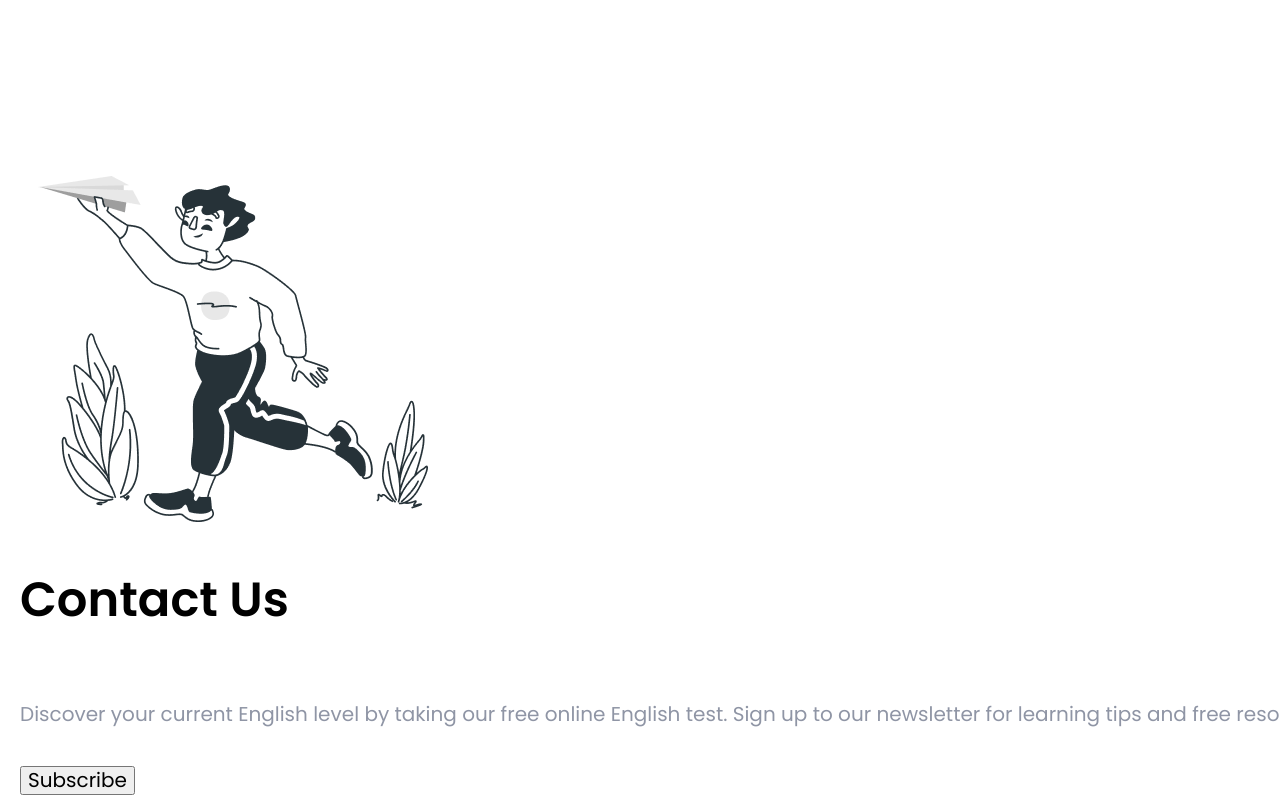
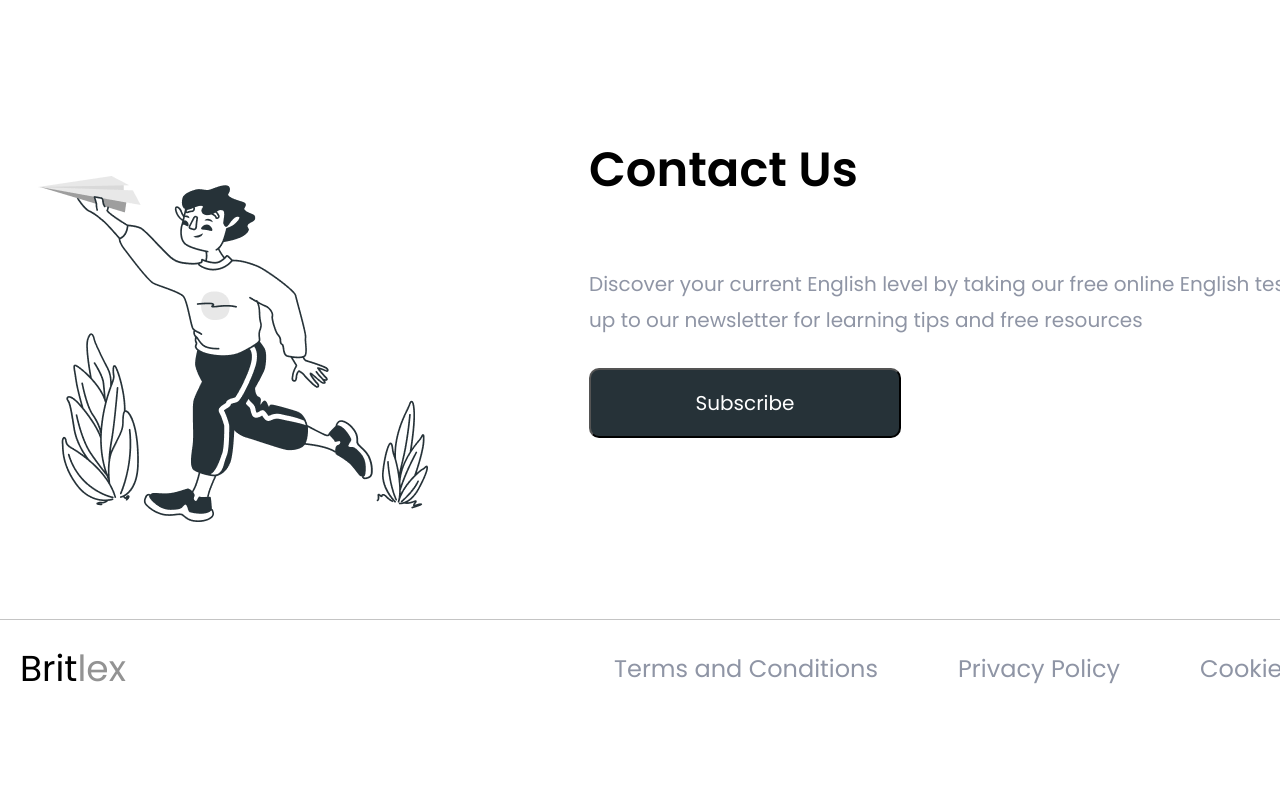
Before and after one commit to IhorKaren/IhorKaren-britlex, a plain HTML site: page index.html in a window 1280 px wide. Shown: the part 3680-4480 px from the top of the page. After the commit the page ends 4453 px from the top, so only its background shows below. Drawn offline with nearby package versions, Linux system fonts and the light colour scheme.

Commit message:
Finished element positioning

```diff
--- a/css/main.css
+++ b/css/main.css
@@ -412,6 +412,63 @@ img {
 
 /* Contact */
 
+.section.contact {
+    padding-bottom: 55px;
+}
+
+.contact-container {
+    display: flex;
+}
+
+.contact-content {
+    margin-left: 144px;
+}
+
 .contact-text {
     margin-bottom: 30px;
 }
+
+.contact-button {
+    display: inline-block;
+    min-width: 312px;
+    height: 70px;
+
+    color: var(--secondary-text-color);
+    background-color: var(--accent-color);
+    border-radius: 10px;
+
+    transition: background-color 250ms cubic-bezier(0.4, 0, 0.2, 1),
+    color 250ms cubic-bezier(0.4, 0, 0.2, 1);
+}
+
+.contact-button:hover,
+.contact-button:focus {
+    background-color: transparent;
+    color: var(--accent-color);
+}
+
+/* Footer */
+
+.footer-section {
+    padding-bottom: 77px;
+}
+
+.footer-container {
+    display: flex;
+    align-items: center;
+    padding-top: 22px;
+
+    border-top: 1px solid #C4C4C4;
+}
+
+.footer-list {
+    display: flex;
+    gap: 80px;
+    margin-left: auto;
+}
+
+.footer-list .footer-link {
+    font-size: 24px;
+    line-height: 1.5;
+    color: var(--primary-text-color);
+}
--- a/index.html
+++ b/index.html
@@ -196,24 +196,26 @@
       </section>
 
       <section class="section contact">
-        <div class="container">
+        <div class="container contact-container">
           <img src="./image/contact.png" alt="Boy with paper airplane" width="425" height="430" />
+          <div class="contact-content">
           <h2 class="section-title">Contact Us</h2>
           <p class="contact-text">
             Discover your current English level by taking our free online English test. Sign up to
             our newsletter for learning tips and free resources
           </p>
           <form action=""></form>
-          <button type="button">Subscribe</button>
+          <button type="button" class="contact-button">Subscribe</button>
+          </div>
         </div>
       </section>
-      <footer>
-        <div class="container">
+      <footer class="footer-section">
+        <div class="container footer-container">
           <a href="./" class="logo">Brit<span class="logo-item">lex</span></a>
           <ul class="footer-list list">
-            <li><a href="#">Terms and Conditions</a></li>
-            <li><a href="#">Privacy Policy</a></li>
-            <li><a href="#">Cookie Policy</a></li>
+            <li class="footer-item"><a href="#" class="footer-link">Terms and Conditions</a></li>
+            <li class="footer-item"><a href="#" class="footer-link">Privacy Policy</a></li>
+            <li class="footer-item"><a href="#" class="footer-link">Cookie Policy</a></li>
           </ul>
         </div>
       </footer>
```
